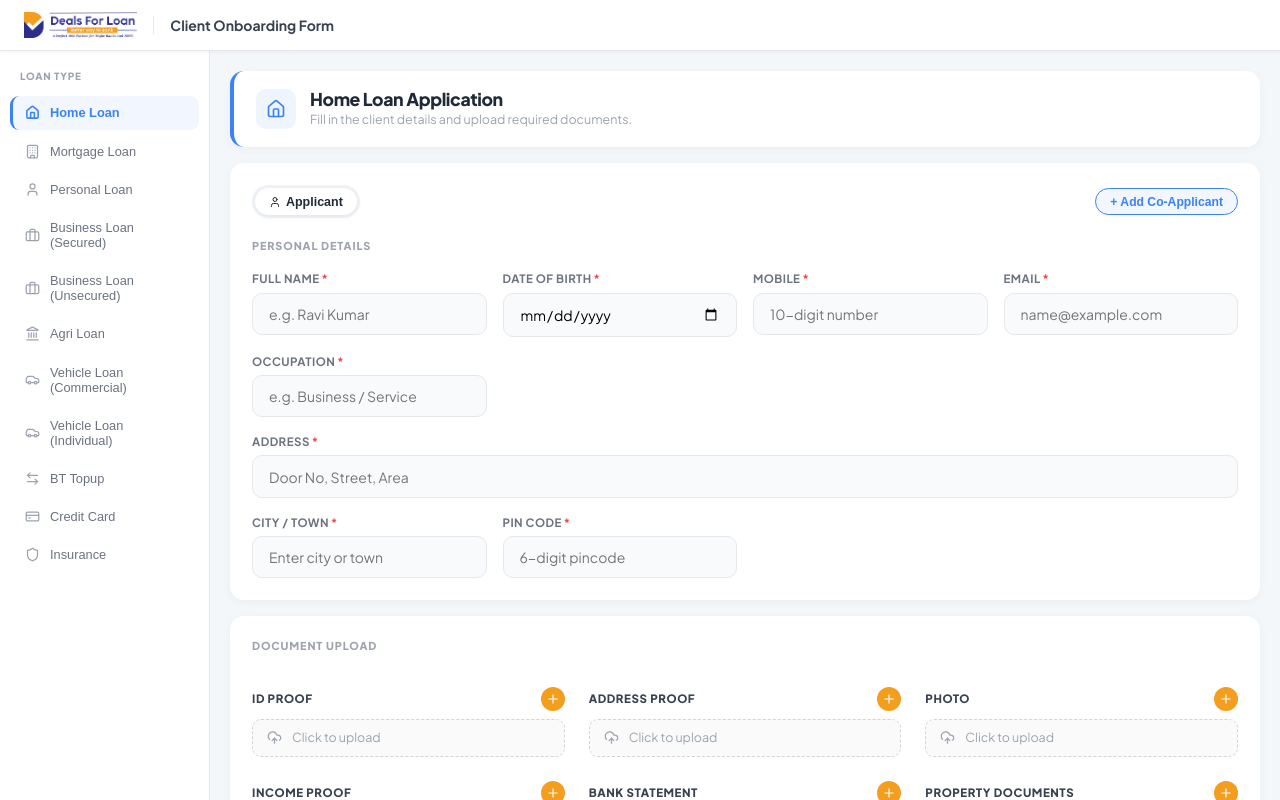
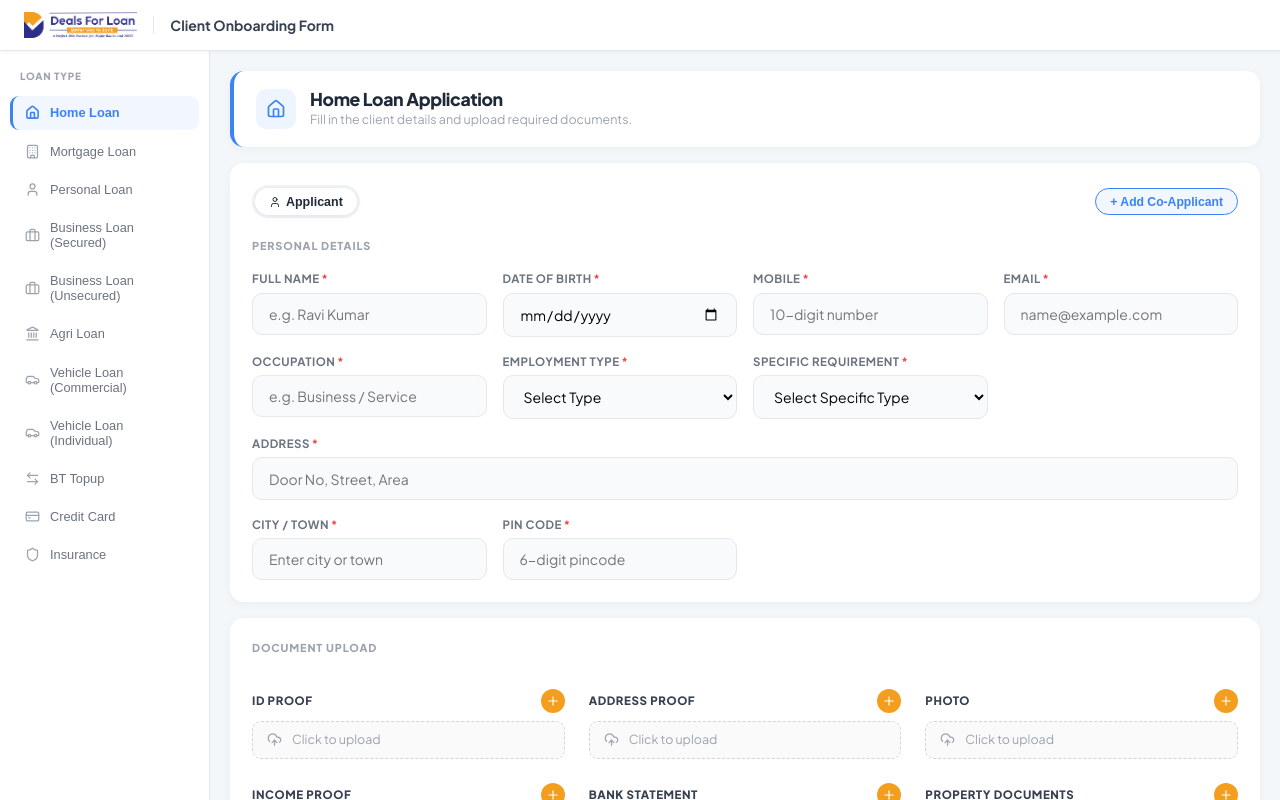
Before and after one commit to KiranSakthivelA/DealsForLoanPreview, a React (Vite) app: page /onboarding in a window 1280 px wide. Shown: the top 800 px of the page. Built offline with nearby package versions, Linux system fonts and the light colour scheme.

Commit message:
feat: Add employment type and specific requirement to onboarding forms

```diff
--- a/src/pages/AdminDashboard.jsx
+++ b/src/pages/AdminDashboard.jsx
@@ -739,6 +739,8 @@ export default function AdminDashboard({ user, initialTab = 'leads' }) {
                 name: selectedLead.fullName || '',
                 phone: selectedLead.phone || '',
                 email: selectedLead.email || '',
+                employmentType: selectedLead.employmentType || '',
+                subRequirement: selectedLead.subRequirement || '',
               });
               // Secure share link — encode all fields into one opaque base64 token
               const refPayload = btoa(JSON.stringify({
@@ -747,6 +749,8 @@ export default function AdminDashboard({ user, initialTab = 'leads' }) {
                 name: selectedLead.fullName || '',
                 phone: selectedLead.phone || '',
                 email: selectedLead.email || '',
+                employmentType: selectedLead.employmentType || '',
+                subRequirement: selectedLead.subRequirement || '',
               }));
               const shareUrl = `${window.location.origin}/onboarding?ref=${refPayload}`;
               return (
--- a/src/pages/ClientForm.jsx
+++ b/src/pages/ClientForm.jsx
@@ -4,17 +4,17 @@ import { Plus, Trash2, CheckCircle, ChevronRight, User, Users, FileText, UploadC
 
 // ─── Loan types (matching CRM) ───────────────────────────────
 const LOAN_TYPES = [
-  { label: 'Home Loan',                  icon: '🏠', color: '#3b82f6', bg: '#eff6ff' },
-  { label: 'Mortgage Loan',              icon: '🏢', color: '#8b5cf6', bg: '#f5f3ff' },
-  { label: 'Personal Loan',             icon: '👤', color: '#10b981', bg: '#ecfdf5' },
-  { label: 'Business Loan (Secured)',    icon: '🏭', color: '#f59e0b', bg: '#fffbeb' },
-  { label: 'Business Loan (Unsecured)', icon: '💼', color: '#ea580c', bg: '#fff7ed' },
-  { label: 'Agri Loan',                 icon: '🌾', color: '#65a30d', bg: '#f7fee7' },
-  { label: 'Vehicle Loan (Commercial)', icon: '🚛', color: '#64748b', bg: '#f8fafc' },
-  { label: 'Vehicle Loan (Individual)', icon: '🚗', color: '#94a3b8', bg: '#f8fafc' },
-  { label: 'BT Topup',                  icon: '🔄', color: '#7c3aed', bg: '#f5f3ff' },
-  { label: 'Credit Card',               icon: '💳', color: '#06b6d4', bg: '#ecfeff' },
-  { label: 'Insurance',                 icon: '🛡️', color: '#ec4899', bg: '#fdf2f8' },
+  { label: 'Home Loan',                  icon: '🏠', color: '#3b82f6', bg: '#eff6ff', sub: ["Purchase", "Construction", "Land Purchase", "BT + Top-up"], empTypes: ["Salaried", "Self Employed"] },
+  { label: 'Mortgage Loan',              icon: '🏢', color: '#8b5cf6', bg: '#f5f3ff', sub: ["Residential Building", "Commercial Building", "Loan Mortgage", "BT + Top-up"], empTypes: ["Salaried", "Self Employed"] },
+  { label: 'Personal Loan',             icon: '👤', color: '#10b981', bg: '#ecfdf5', sub: ["Salaried", "BT + Top-up"], empTypes: ["Salaried"] },
+  { label: 'Business Loan (Secured)',    icon: '🏭', color: '#f59e0b', bg: '#fffbeb', sub: ["Term Loans", "Working Capital", "Equipment Finance/Machinery Loan", "Overdraft Facility", "BT + Topup"], empTypes: ["Salaried", "Self Employed"] },
+  { label: 'Business Loan (Unsecured)', icon: '💼', color: '#ea580c', bg: '#fff7ed', sub: ["Term Loans", "Overdraft Facility", "BT + Topup"], empTypes: ["Salaried", "Self Employed"] },
+  { label: 'Agri Loan',                 icon: '🌾', color: '#65a30d', bg: '#f7fee7', sub: ["Purchase", "Term Loan, OD,CC", "BT + Top-up"], empTypes: ["Salaried", "Self Employed"] },
+  { label: 'Vehicle Loan (Commercial)', icon: '🚛', color: '#64748b', bg: '#f8fafc', sub: ["New Purchase", "Used Purchase", "Refinance", "BT + Top-up"], empTypes: ["Salaried", "Self Employed"] },
+  { label: 'Vehicle Loan (Individual)', icon: '🚗', color: '#94a3b8', bg: '#f8fafc', sub: ["New Purchase", "Used Purchase", "Refinance", "BT + Top-up"], empTypes: ["Salaried", "Self Employed"] },
+  { label: 'BT Topup',                  icon: '🔄', color: '#7c3aed', bg: '#f5f3ff', sub: ["Personal Loan BT+Topup", "Business Loan BT+Topup", "Home Loan BT+Topup", "Mortgage BT+Topup", "Vehicle Loan BT+Topup"], empTypes: ["Salaried", "Self Employed"] },
+  { label: 'Credit Card',               icon: '💳', color: '#06b6d4', bg: '#ecfeff', sub: [], empTypes: ["Salaried", "Self Employed"] },
+  { label: 'Insurance',                 icon: '🛡️', color: '#ec4899', bg: '#fdf2f8', sub: ["General", "Health", "Life"], empTypes: ["Salaried", "Self Employed"] },
 ];
 
 // ─── Document sections per loan type ─────────────────────────
@@ -63,7 +63,7 @@ const labelCss = {
 
 // ─── Sub-components ───────────────────────────────────────────
 
-function ApplicantFields({ data, onChange }) {
+function ApplicantFields({ data, onChange, isPrimary = false, loanMeta = null }) {
   const set = (f) => (e) => onChange({ ...data, [f]: e.target.value });
   const fo = e => { e.target.style.borderColor = '#f39e1e'; e.target.style.boxShadow = '0 0 0 3px rgba(243,158,30,0.12)'; };
   const bl = e => { e.target.style.borderColor = '#e5e7eb'; e.target.style.boxShadow = 'none'; };
@@ -77,6 +77,9 @@ function ApplicantFields({ data, onChange }) {
     { f: 'occupation', label: 'Occupation',    type: 'text',  placeholder: 'e.g. Business / Service' },
   ];
 
+  const empTypes = loanMeta?.empTypes || ["Salaried", "Self Employed"];
+  const subReqs = loanMeta?.sub || [];
+
   return (
     <div style={{ display: 'grid', gridTemplateColumns: 'repeat(auto-fill, minmax(200px, 1fr))', gap: '1rem' }}>
       {textFields.map(({ f, label, type, placeholder }) => (
@@ -89,6 +92,24 @@ function ApplicantFields({ data, onChange }) {
           />
         </div>
       ))}
+
+      <div>
+        <label style={labelCss}>Employment Type<span style={req}>*</span></label>
+        <select required value={data.employmentType || ''} onChange={set('employmentType')} style={{ ...inputCss, appearance: 'auto' }} onFocus={fo} onBlur={bl}>
+          <option value="" disabled>Select Type</option>
+          {empTypes.map(et => <option key={et} value={et}>{et}</option>)}
+        </select>
+      </div>
+
+      {isPrimary && subReqs.length > 0 && (
+        <div>
+          <label style={labelCss}>Specific Requirement<span style={req}>*</span></label>
+          <select required value={data.subRequirement || ''} onChange={set('subRequirement')} style={{ ...inputCss, appearance: 'auto' }} onFocus={fo} onBlur={bl}>
+            <option value="" disabled>Select Specific Type</option>
+            {subReqs.map(sub => <option key={sub} value={sub}>{sub}</option>)}
+          </select>
+        </div>
+      )}
 
       {/* Address — full width */}
       <div style={{ gridColumn: '1 / -1' }}>
@@ -225,7 +246,7 @@ function StepBar({ step }) {
 }
 
 // ─── Main Component ───────────────────────────────────────────
-const EMPTY_PERSON = { name: '', phone: '', email: '', dob: '', occupation: '', address: '', pincode: '', city: '' };
+const EMPTY_PERSON = { name: '', phone: '', email: '', dob: '', occupation: '', address: '', pincode: '', city: '', employmentType: '', subRequirement: '' };
 
 export default function ClientForm() {
   const navigate = useNavigate();
@@ -240,10 +261,13 @@ export default function ClientForm() {
   const loanStyle = LOAN_TYPES.find(l => l.label === loanType);
 
   // Initialize doc slots when entering step 3 — validate all fields first
-  const REQUIRED_FIELDS = ['name', 'phone', 'email', 'dob', 'occupation', 'address', 'city', 'pincode'];
+  const REQUIRED_FIELDS = ['name', 'phone', 'email', 'dob', 'occupation', 'address', 'city', 'pincode', 'employmentType'];
 
   const goToDocs = () => {
-    const missing = REQUIRED_FIELDS.filter(f => !applicant[f]?.trim());
+    const requiredAppFields = [...REQUIRED_FIELDS];
+    if (loanStyle?.sub?.length > 0) requiredAppFields.push('subRequirement');
+
+    const missing = requiredAppFields.filter(f => !applicant[f]?.trim());
     if (missing.length > 0) {
       alert(`Please fill in all required fields for the Applicant:\n\u2022 ${missing.map(f => f.charAt(0).toUpperCase() + f.slice(1)).join('\n\u2022 ')}`);
       return;
@@ -360,7 +384,7 @@ export default function ClientForm() {
                   <div style={{ fontSize: '0.75rem', color: '#9ca3af' }}>Primary applicant information</div>
                 </div>
               </div>
-              <ApplicantFields data={applicant} onChange={setApplicant} />
+              <ApplicantFields data={applicant} onChange={setApplicant} isPrimary={true} loanMeta={loanStyle} />
             </div>
 
             {/* Co-applicant */}
@@ -386,7 +410,7 @@ export default function ClientForm() {
               </div>
               {hasCoApplicant && (
                 <div style={{ marginTop: '1.25rem', paddingTop: '1.25rem', borderTop: '1px solid #f1f5f9' }}>
-                  <ApplicantFields data={coApplicant} onChange={setCoApplicant} />
+                  <ApplicantFields data={coApplicant} onChange={setCoApplicant} isPrimary={false} loanMeta={loanStyle} />
                 </div>
               )}
             </div>
--- a/src/pages/ClientOnboarding.jsx
+++ b/src/pages/ClientOnboarding.jsx
@@ -8,17 +8,17 @@ import { saveOnboarding } from '../store/db';
 
 // ─── Loan types ───────────────────────────────────────────────
 const LOAN_TYPES = [
-  { label: 'Home Loan',                 icon: Home,            color: '#3b82f6' },
-  { label: 'Mortgage Loan',             icon: Building,        color: '#8b5cf6' },
-  { label: 'Personal Loan',            icon: User,            color: '#10b981' },
-  { label: 'Business Loan (Secured)',  icon: Briefcase,       color: '#f59e0b' },
-  { label: 'Business Loan (Unsecured)',icon: Briefcase,       color: '#ea580c' },
-  { label: 'Agri Loan',                icon: Landmark,        color: '#65a30d' },
-  { label: 'Vehicle Loan (Commercial)',icon: Car,             color: '#64748b' },
-  { label: 'Vehicle Loan (Individual)',icon: Car,             color: '#94a3b8' },
-  { label: 'BT Topup',                 icon: ArrowLeftRight,  color: '#7c3aed' },
-  { label: 'Credit Card',              icon: CreditCard,      color: '#06b6d4' },
-  { label: 'Insurance',               icon: Shield,          color: '#ec4899' },
+  { label: 'Home Loan',                 icon: Home,            color: '#3b82f6', sub: ["Purchase", "Construction", "Land Purchase", "BT + Top-up"], empTypes: ["Salaried", "Self Employed"] },
+  { label: 'Mortgage Loan',             icon: Building,        color: '#8b5cf6', sub: ["Residential Building", "Commercial Building", "Loan Mortgage", "BT + Top-up"], empTypes: ["Salaried", "Self Employed"] },
+  { label: 'Personal Loan',            icon: User,            color: '#10b981', sub: ["Salaried", "BT + Top-up"], empTypes: ["Salaried"] },
+  { label: 'Business Loan (Secured)',  icon: Briefcase,       color: '#f59e0b', sub: ["Term Loans", "Working Capital", "Equipment Finance/Machinery Loan", "Overdraft Facility", "BT + Topup"], empTypes: ["Salaried", "Self Employed"] },
+  { label: 'Business Loan (Unsecured)',icon: Briefcase,       color: '#ea580c', sub: ["Term Loans", "Overdraft Facility", "BT + Topup"], empTypes: ["Salaried", "Self Employed"] },
+  { label: 'Agri Loan',                icon: Landmark,        color: '#65a30d', sub: ["Purchase", "Term Loan, OD,CC", "BT + Top-up"], empTypes: ["Salaried", "Self Employed"] },
+  { label: 'Vehicle Loan (Commercial)',icon: Car,             color: '#64748b', sub: ["New Purchase", "Used Purchase", "Refinance", "BT + Top-up"], empTypes: ["Salaried", "Self Employed"] },
+  { label: 'Vehicle Loan (Individual)',icon: Car,             color: '#94a3b8', sub: ["New Purchase", "Used Purchase", "Refinance", "BT + Top-up"], empTypes: ["Salaried", "Self Employed"] },
+  { label: 'BT Topup',                 icon: ArrowLeftRight,  color: '#7c3aed', sub: ["Personal Loan BT+Topup", "Business Loan BT+Topup", "Home Loan BT+Topup", "Mortgage BT+Topup", "Vehicle Loan BT+Topup"], empTypes: ["Salaried", "Self Employed"] },
+  { label: 'Credit Card',              icon: CreditCard,      color: '#06b6d4', sub: [], empTypes: ["Salaried", "Self Employed"] },
+  { label: 'Insurance',               icon: Shield,          color: '#ec4899', sub: ["General", "Health", "Life"], empTypes: ["Salaried", "Self Employed"] },
 ];
 
 const LOAN_DOCS = {
@@ -49,7 +49,7 @@ const initDocs = (loanType) => {
   return d;
 };
 
-const EMPTY = { name: '', dob: '', phone: '', email: '', occupation: '', address: '', pincode: '', city: '' };
+const EMPTY = { name: '', dob: '', phone: '', email: '', occupation: '', address: '', pincode: '', city: '', employmentType: '', subRequirement: '' };
 
 // ─── File Slot ────────────────────────────────────────────────
 function FileSlot({ slot, onUpload, onClear, onRemove, showRemove }) {
@@ -163,9 +163,9 @@ function DocSection({ label, slots, clientName, onUpload, onClear, onAdd, onRemo
 }
 
 // ─── Person Fields ────────────────────────────────────────────
-function PersonFields({ data, onChange, prefix = 'a' }) {
+function PersonFields({ data, onChange, prefix = 'a', isPrimary = false, loanMeta = null }) {
   const set = (f) => (e) => onChange({ ...data, [f]: e.target.value });
-  const inp = { width: '100%', boxSizing: 'border-box', padding: '0.7rem 1rem', border: '1.5px solid #e5e7eb', borderRadius: '10px', fontSize: '0.875rem', fontFamily: 'inherit', outline: 'none', background: '#f8fafc', transition: 'all 0.2s' };
+  const inp = { width: '100%', boxSizing: 'border-box', padding: '0.7rem 1rem', border: '1.5px solid #e5e7eb', borderRadius: '10px', fontSize: '0.875rem', fontFamily: 'inherit', outline: 'none', background: '#f8fafc', transition: 'all 0.2s', appearance: 'auto' };
   const lbl = { display: 'block', fontSize: '0.72rem', fontWeight: 700, color: '#6b7280', marginBottom: '0.3rem', textTransform: 'uppercase', letterSpacing: '0.04em' };
   const req = { color: '#ef4444', marginLeft: '2px' };
   const fo = e => { e.target.style.borderColor = '#f39e1e'; e.target.style.background = '#fff'; };
@@ -179,6 +179,9 @@ function PersonFields({ data, onChange, prefix = 'a' }) {
     { f: 'occupation', l: 'Occupation',  t: 'text',  ph: 'e.g. Business / Service' },
   ];
 
+  const empTypes = loanMeta?.empTypes || ["Salaried", "Self Employed"];
+  const subReqs = loanMeta?.sub || [];
+
   return (
     <div style={{ display: 'grid', gridTemplateColumns: 'repeat(auto-fill, minmax(190px, 1fr))', gap: '1rem' }} className="onboarding-person-grid">
       {textFields.map(({ f, l, t, ph }) => (
@@ -187,6 +190,24 @@ function PersonFields({ data, onChange, prefix = 'a' }) {
           <input required type={t} value={data[f] || ''} placeholder={ph} onChange={set(f)} style={inp} onFocus={fo} onBlur={bl} />
         </div>
       ))}
+
+      <div>
+        <label style={lbl}>Employment Type<span style={req}>*</span></label>
+        <select required value={data.employmentType || ''} onChange={set('employmentType')} style={inp} onFocus={fo} onBlur={bl}>
+          <option value="" disabled>Select Type</option>
+          {empTypes.map(et => <option key={et} value={et}>{et}</option>)}
+        </select>
+      </div>
+
+      {isPrimary && subReqs.length > 0 && (
+        <div>
+          <label style={lbl}>Specific Requirement<span style={req}>*</span></label>
+          <select required value={data.subRequirement || ''} onChange={set('subRequirement')} style={inp} onFocus={fo} onBlur={bl}>
+            <option value="" disabled>Select Specific Type</option>
+            {subReqs.map(sub => <option key={sub} value={sub}>{sub}</option>)}
+          </select>
+        </div>
+      )}
 
       {/* Address — full width */}
       <div style={{ gridColumn: '1 / -1' }}>
@@ -217,6 +238,7 @@ export default function ClientOnboarding() {
   // Pre-fill: shared links use opaque base64 `ref` token; internal nav uses plain state via `uid` etc.
   const refToken = params.get('ref');
   let urlLoanType = LOAN_TYPES[0].label, urlName = '', urlPhone = '', urlEmail = '', urlLeadUid = '';
+  let urlEmploymentType = '', urlSubRequirement = '';
   if (refToken) {
     try {
       const d = JSON.parse(atob(refToken));
@@ -225,6 +247,8 @@ export default function ClientOnboarding() {
       urlName     = d.name      || '';
       urlPhone    = d.phone     || '';
       urlEmail    = d.email     || '';
+      urlEmploymentType = d.employmentType || '';
+      urlSubRequirement = d.subRequirement || '';
     } catch { /* invalid token — ignore */ }
   } else {
     // internal "Fill Form" direct navigation still works
@@ -233,12 +257,14 @@ export default function ClientOnboarding() {
     urlName     = params.get('name')     || '';
     urlPhone    = params.get('phone')    || '';
     urlEmail    = params.get('email')    || '';
+    urlEmploymentType = params.get('employmentType') || '';
+    urlSubRequirement = params.get('subRequirement') || '';
   }
 
   const [loanType, setLoanType]   = useState(urlLoanType);
   const [tab, setTab]             = useState('applicant');
   const [hasCoApp, setHasCoApp]   = useState(false);
-  const [applicant, setApplicant] = useState({ ...EMPTY, name: urlName, phone: urlPhone, email: urlEmail });
+  const [applicant, setApplicant] = useState({ ...EMPTY, name: urlName, phone: urlPhone, email: urlEmail, employmentType: urlEmploymentType, subRequirement: urlSubRequirement });
   const [coApp, setCoApp]         = useState({ ...EMPTY });
   const [docs, setDocs]           = useState(() => initDocs(urlLoanType));
   const [coDocs, setCoDocs]       = useState(() => initDocs(urlLoanType));
@@ -302,7 +328,9 @@ export default function ClientOnboarding() {
     e.preventDefault();
 
     // Validate all mandatory applicant fields
-    const requiredFields = ['name', 'dob', 'phone', 'email', 'occupation', 'address', 'city', 'pincode'];
+    const requiredFields = ['name', 'dob', 'phone', 'email', 'occupation', 'address', 'city', 'pincode', 'employmentType'];
+    if (loanMeta.sub?.length > 0) requiredFields.push('subRequirement');
+
     const missing = requiredFields.filter(f => !applicant[f]?.trim());
     if (missing.length > 0) {
       alert(`Please fill in all required fields for the Applicant:\n• ${missing.map(f => f.charAt(0).toUpperCase() + f.slice(1)).join('\n• ')}`);
@@ -310,7 +338,8 @@ export default function ClientOnboarding() {
     }
     // Validate co-applicant if added
     if (hasCoApp) {
-      const coMissing = requiredFields.filter(f => !coApp[f]?.trim());
+      const coReqFields = ['name', 'dob', 'phone', 'email', 'occupation', 'address', 'city', 'pincode', 'employmentType'];
+      const coMissing = coReqFields.filter(f => !coApp[f]?.trim());
       if (coMissing.length > 0) {
         alert(`Please fill in all required fields for the Co-Applicant:\n• ${coMissing.map(f => f.charAt(0).toUpperCase() + f.slice(1)).join('\n• ')}`);
         return;
@@ -478,6 +507,8 @@ export default function ClientOnboarding() {
                 data={tab === 'applicant' ? applicant : coApp}
                 onChange={tab === 'applicant' ? setApplicant : setCoApp}
                 prefix={tab}
+                isPrimary={tab === 'applicant'}
+                loanMeta={loanMeta}
               />
             </div>
 
```
Also changed, not shown: api/sync.js (+23 -3 lines), src/store/db.js (+21 -8 lines).
